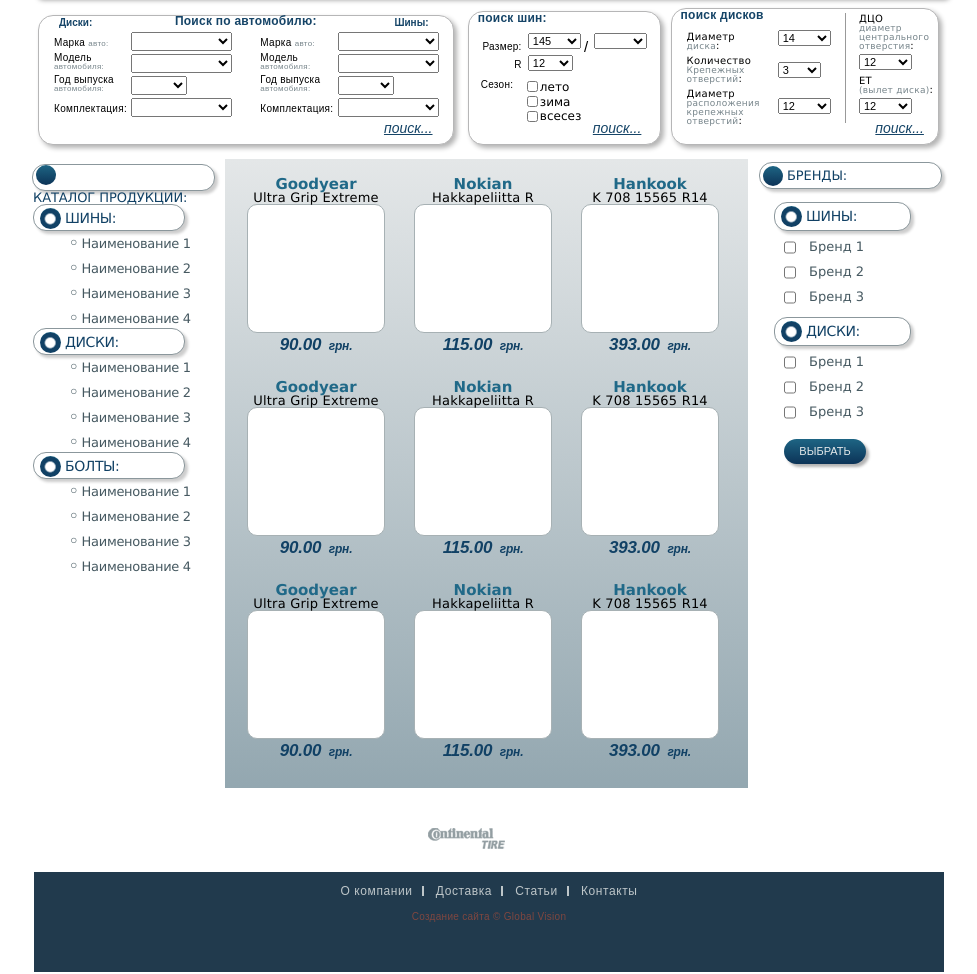
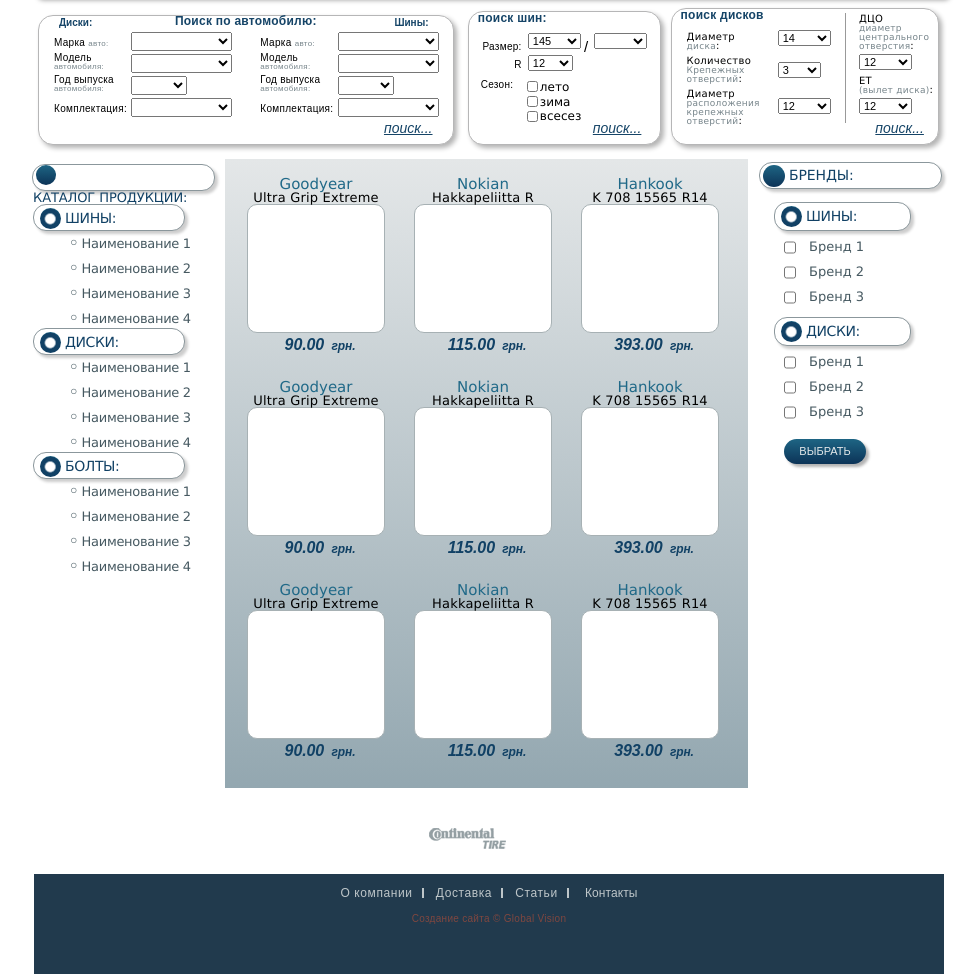
Before and after one commit to 0la-lsk/dz_6_and_bonus, a plain HTML site: page index.html in a window 1280 px wide. Shown: the part 336-1310 px from the top of the page, without its empty margins (151-1128 px from the left). Drawn offline with Linux system fonts and the light colour scheme.

Commit message:
added input names, <figure>-teg, positioned advertising-images and right-sidebar

```diff
--- a/index.html
+++ b/index.html
@@ -18,8 +18,8 @@
 				<div class="login-img inline-b"></div>
 				<input type="text" class="font-header" id="login_field" placeholder="логин">
 				<input type="password" class="font-header" id="password_field" placeholder="пароль">
-				<button class="font-header">вход</button><span></span>
-				<button class="font-header">регистрация</button>
+				<input type="submit" class="font-header" value="вход"><span></span>
+				<input type="submit" class="font-header" value="регистрация">
 			</form>
 			<a href="#">забыли пароль?</a>
 		</div>
@@ -103,7 +103,7 @@
 						</div>
 					</div>
 				</div><!-- endof searchblock2-->
-				<input type="submit" id="search_submit_form1" class="search_submit" value="поиск...">
+				<input type="submit" id="search_submit_form1" name="search_form1" class="search_submit" value="поиск...">
 			</form>
 		</div>
 		<!-- end search-section block 1-->
@@ -140,7 +140,7 @@
 					</div>
 				</div>
 				<!-- endof searchblock2-->
-				<input type="submit" id="search_submit_form2" class="search_submit" value="поиск...">
+				<input type="submit" id="search_submit_form2" name="search_form2" class="search_submit" value="поиск...">
 			</form>
 		</div>
 		<!-- end search block 2-->
@@ -193,7 +193,7 @@
 								</div>
 							</div>
 						</div><!--end last block-->
-						<input type="submit" id="search_submit_form3" class="search_submit" value="поиск...">
+						<input type="submit" id="search_submit_form3" name="search_form3" class="search_submit" value="поиск...">
 					</form>
 
 				</div>
@@ -248,66 +248,66 @@
 		<section class="center-catalog">
 			<!--row1-->
 			<div class="center-row clearfix">
-				<div class="row-block">
-					<h3>Goodyear</h3>
+				<figure class="row-block">
+					<figcaption>Goodyear</figcaption>
 					<p>Ultra Grip Extreme</p>
 					<div class="center-item-img center-item-img1"></div>
 					<p class="price">90.00 <span>грн.</span></p>
-				</div>
-				<div class="row-block">
-					<h3>Nokian</h3>
+				</figure>
+				<figure class="row-block">
+					<figcaption>Nokian</figcaption>
 					<p>Hakkapeliitta R</p>
 					<div class="center-item-img center-item-img2"></div>
 					<p class="price">115.00 <span>грн.</span></p>
-				</div>
-				<div class="row-block">
-					<h3>Hankook</h3>
+				</figure>
+				<figure class="row-block">
+					<figcaption>Hankook</figcaption>
 					<p>K 708 15565 R14</p>
 					<div class="center-item-img center-item-img3"></div>
 					<p class="price">393.00 <span>грн.</span></p>
-				</div>
+				</figure>
 			</div>
 			<!--row2-->
 			<div class="center-row clearfix">
-				<div class="row-block">
-					<h3>Goodyear</h3>
+				<figure class="row-block">
+					<figcaption>Goodyear</figcaption>
 					<p>Ultra Grip Extreme</p>
 					<div class="center-item-img center-item-img1"></div>
 					<p class="price">90.00 <span>грн.</span></p>
-				</div>
-				<div class="row-block">
-					<h3>Nokian</h3>
+				</figure>
+				<figure class="row-block">
+					<figcaption>Nokian</figcaption>
 					<p>Hakkapeliitta R</p>
 					<div class="center-item-img center-item-img2"></div>
 					<p class="price">115.00 <span>грн.</span></p>
-				</div>
-				<div class="row-block">
-					<h3>Hankook</h3>
+				</figure>
+				<figure class="row-block">
+					<figcaption>Hankook</figcaption>
 					<p>K 708 15565 R14</p>
 					<div class="center-item-img center-item-img3"></div>
 					<p class="price">393.00 <span>грн.</span></p>
-				</div>
+				</figure>
 			</div>
 			<!--row3-->
 			<div class="center-row clearfix">
-				<div class="row-block">
-					<h3>Goodyear</h3>
+					<figure class="row-block">
+					<figcaption>Goodyear</figcaption>
 					<p>Ultra Grip Extreme</p>
 					<div class="center-item-img center-item-img1"></div>
 					<p class="price">90.00 <span>грн.</span></p>
-				</div>
-				<div class="row-block">
-					<h3>Nokian</h3>
+				</figure>
+				<figure class="row-block">
+					<figcaption>Nokian</figcaption>
 					<p>Hakkapeliitta R</p>
 					<div class="center-item-img center-item-img2"></div>
 					<p class="price">115.00 <span>грн.</span></p>
-				</div>
-				<div class="row-block">
-					<h3>Hankook</h3>
+				</figure>
+				<figure class="row-block">
+					<figcaption>Hankook</figcaption>
 					<p>K 708 15565 R14</p>
 					<div class="center-item-img center-item-img3"></div>
 					<p class="price">393.00 <span>грн.</span></p>
-				</div>
+				</figure>
 			</div>
 		</section>
 <!--end center - catalog of tires-->
@@ -342,7 +342,7 @@
 		</aside>
 <!--end right aside-->
 	</main>
-	<figure>
+	<figure class="adv-items">
 		<a href="#"><img src="images/adv01.png" alt=""></a>
 		<a href="#"><img src="images/adv02.png" alt=""></a>
 		<a href="#"><img src="images/adv03.png" alt=""></a>
--- a/styles.css
+++ b/styles.css
@@ -81,7 +81,7 @@
 	font-size: 11px;
 	color: #fff;
 }
-header .login input {
+header .login input:not([type="submit"]) {
 	width: 108px;
 	height: 13px;
 	border-radius: 2px;
@@ -95,7 +95,7 @@
 	padding-bottom: 2px;
 	border:1px solid #999;
 }
-header button+span {
+header input[type="submit"]+span {
 	display: inline-block;
 	border-right: 1px solid #fff;
 	height: 10px;
@@ -104,7 +104,7 @@
 	vertical-align: top;
 	margin-top: 4px;
 }
-header button {
+header input[type="submit"] {
 	background: none;
 	border:none;
 	height: 16px;
@@ -554,6 +554,10 @@
 	margin-left: 3px;
 	margin-right: 4px;
 }
+aside.right-sidebar .top-item {
+	width: 22px;
+	height: 22px;
+}
 .sidebar-top h2, .sidebar-top p {
 	line-height: 25px;
 	text-transform: uppercase;;
@@ -562,6 +566,9 @@
 	font-family: "Lucida Sans Unicode", Arial, sans-serif;
 	letter-spacing: -0.1px;
 	font-weight: 400;
+}
+aside.right-sidebar .sidebar-top h2 {
+	font-size: 14px;
 }
 .aside-header {
 	width: 150px;
@@ -667,7 +674,7 @@
 .row-block:last-child {
 	margin-right: 7px;
 }
-.row-block>h3 {
+.row-block>figcaption {
 	margin-top: 18px;
 	line-height: 14px;
 	font-size: 15px;
@@ -680,12 +687,13 @@
 }
 .row-block p.price {
 	color: #114165;
-	font-family: Arial, sans-serif;
-	font-size: 17px;
+	font-family: 'Arial Bold', sans-serif;
+	font-size: 16px;
 	line-height: 24px;
 	font-style: italic;
-	font-weight: bold;
-	letter-spacing: -0.2px;
+	font-weight: 800;
+	letter-spacing: -0.1px;
+	margin-left: 8px;
 }
 .row-block p.price span {
 	font-size: 12px;
@@ -734,15 +742,39 @@
 .right-aside-submit:hover {
 	color: #fff;
 }
-figure {
-	padding: 40px 0 23px 0;
+.adv-items {
+	padding: 40px 0 25px 0;
 	text-align: center;
 }
-figure a {
-	margin-right: 8px;
+.adv-items a {
+	margin-left: 4px;
+	margin-right: 4px;
 }
-figure a>img {
+.adv-items a>img {
 	vertical-align: middle;
+}
+.adv-items a:nth-child(2)>img {
+	margin-top: -8px;
+}
+.adv-items a:nth-child(3)>img {
+	margin-right: 2px;
+}
+.adv-items a:nth-child(4)>img {
+	margin-top: -4px;
+}
+.adv-items a:nth-child(5)>img {
+	margin-top: -5px;
+}
+.adv-items a:nth-child(6)>img {
+	margin-top: -2px;
+	margin-left: 3px;
+}
+.adv-items a:nth-child(7)>img {
+	margin-top: -2px;
+}
+.adv-items a:nth-child(8)>img {
+	margin-top: -5px;
+	margin-left: 2px;
 }
 footer {
 	background: #213a4d;
@@ -779,6 +811,10 @@
 	vertical-align: top;
 	letter-spacing: 0.6px;
 }
+ul.footer-menu li:last-of-type a {
+	letter-spacing: 0.1px;
+	padding-left: 4px;
+}
 ul.footer-menu li:hover a {
 	color:#52abcb;
 }
```
